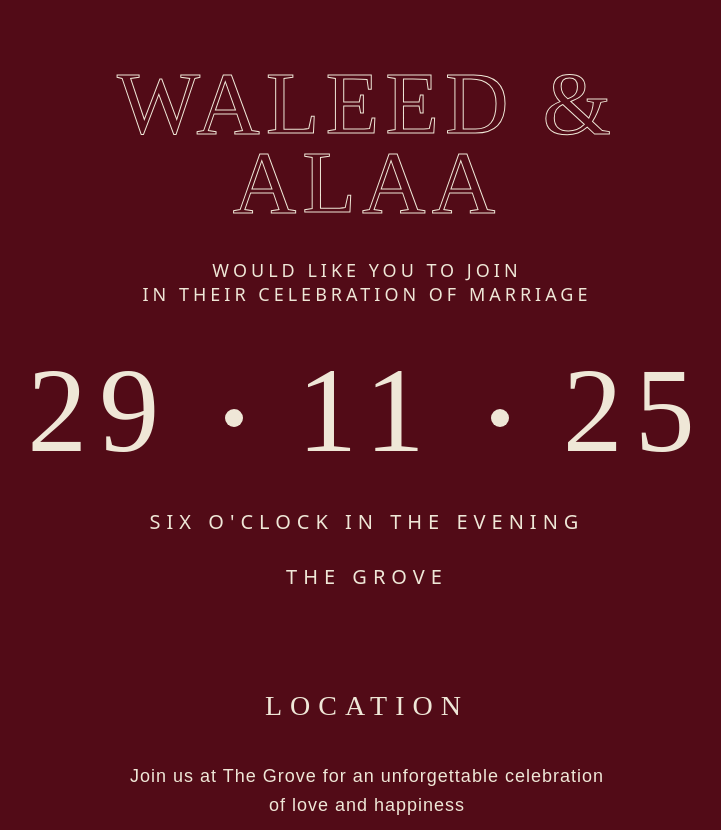
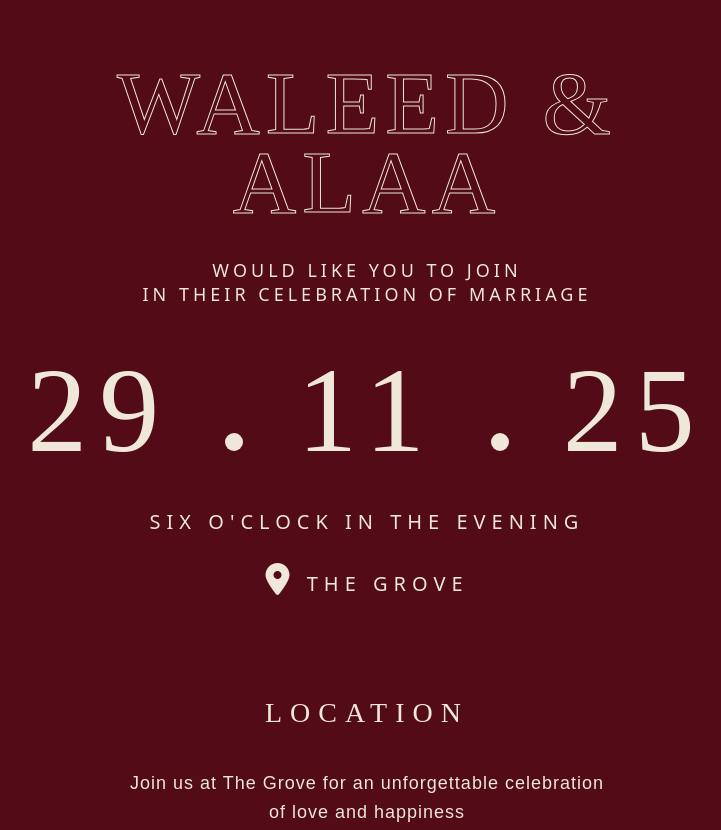
Before and after one commit to EmanAhmedd/Waleed-Alaa, a plain HTML site: page index.html in a window 1280 px wide. Shown: the top 830 px of the page, without its empty margins (273-994 px from the left). Drawn offline with Linux system fonts and the light colour scheme; a web font is replaced by a local one.

Commit message:
changesssss

```diff
--- a/index.html
+++ b/index.html
@@ -10,6 +10,9 @@
 <!-- <link rel="preconnect" href="https://fonts.googleapis.com">
 <link rel="preconnect" href="https://fonts.gstatic.com" crossorigin>
 <link href="https://fonts.googleapis.com/css2?family=Cinzel+Decorative:wght@400;700&family=Playfair+Display:wght@400;700&family=Josefin+Sans:wght@300;400;700&display=swap" rel="stylesheet"> -->
+
+  <link rel="stylesheet" href="https://cdnjs.cloudflare.com/ajax/libs/font-awesome/6.4.0/css/all.min.css">
+
   <style>
 
      /* Cinzel Decorative */
@@ -69,6 +72,7 @@
       --bg:  #520b17;
       --cream:#efe7d7;
       --dark:#efe7d7;
+      --olive:#5D563C;
     }
 
     *{box-sizing:border-box;margin:0;padding:0}
@@ -149,8 +153,7 @@
       background:var(--cream);
       vertical-align:middle;
       margin:0 12px;
-      transform:translateY(-6px);
-    }
+ vertical-align: baseline;    }
 
     .time-place{
       margin-top:28px;
@@ -216,6 +219,9 @@
       color: var(--cream);
       text-transform: uppercase;
       font-weight: 400;
+    }
+    .time-place i {
+      font-size: 32px;  /* حجم الأيقونة */
     }
 
     .map-container {
@@ -309,8 +315,8 @@
         six o'clock in the evening
 
       </div>
-         <div class="time-place">
-         The Grove
+      <div class="time-place"><i class="fas fa-map-marker-alt"></i>
+            The Grove
       </div>
 
 
```
